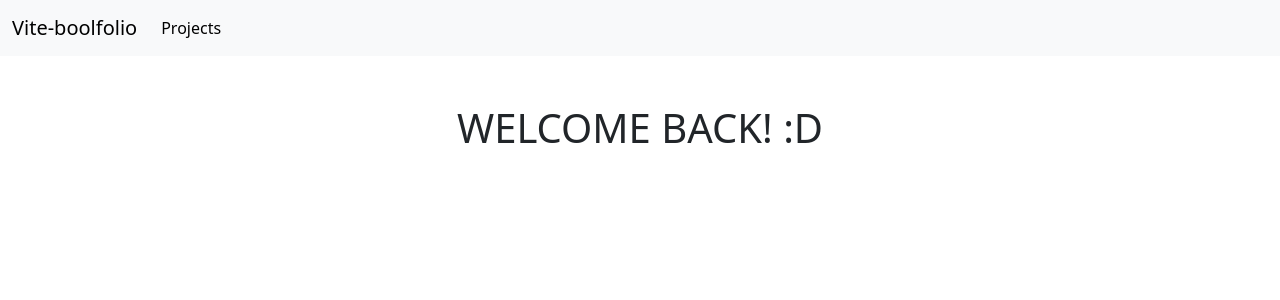
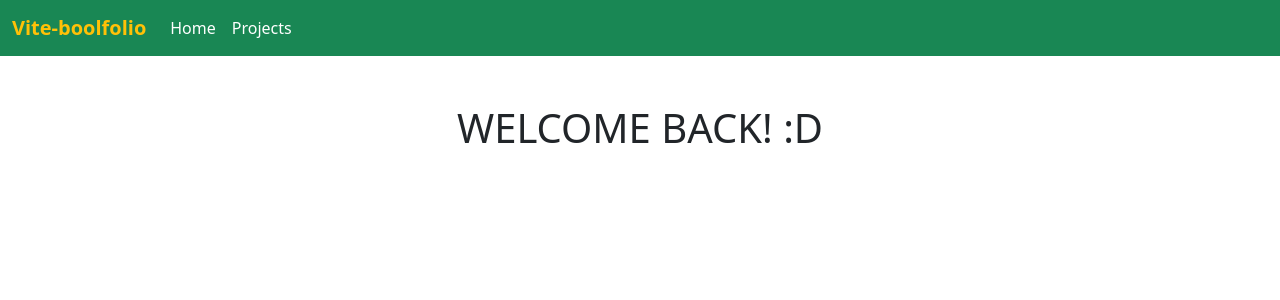
Before and after one commit to JeromeMaligaya/vite-boolfolio, a Vue app in the folder vite-boolfolio/: page / in a window 1280 px wide. Shown: the top 300 px of the page. Built offline with nearby package versions, Linux system fonts and the light colour scheme.

Commit message:
added Home in navbar of AppHeader

```diff
--- a/vite-boolfolio/src/components/AppHeader.vue
+++ b/vite-boolfolio/src/components/AppHeader.vue
@@ -17,16 +17,19 @@ export default {
 
 <template>
     <header>
-        <nav class="navbar navbar-expand-lg bg-body-tertiary">
+        <nav class="navbar navbar-expand bg-success">
             <div class="container-fluid">
-                <a class="navbar-brand" href="#">Vite-boolfolio</a>
+                <a class="navbar-brand fw-bolder text-warning" href="#">Vite-boolfolio</a>
                 <button class="navbar-toggler" type="button" data-bs-toggle="collapse" data-bs-target="#navbarNav" aria-controls="navbarNav" aria-expanded="false" aria-label="Toggle navigation">
                 <span class="navbar-toggler-icon"></span>
                 </button>
                 <div class="collapse navbar-collapse" id="navbarNav">
                 <ul class="navbar-nav">
                     <li class="nav-item">
-                        <router-link class="nav-link active" aria-current="page" :to="{ 'name' : 'projects'}">Projects</router-link>
+                        <router-link class="nav-link active text-white" aria-current="page" :to="{ 'name' : 'home'}">Home</router-link>
+                    </li>
+                    <li class="nav-item">
+                        <router-link class="nav-link active text-white" aria-current="page" :to="{ 'name' : 'projects'}">Projects</router-link>
                     </li>
                 </ul>
                 </div>
```
